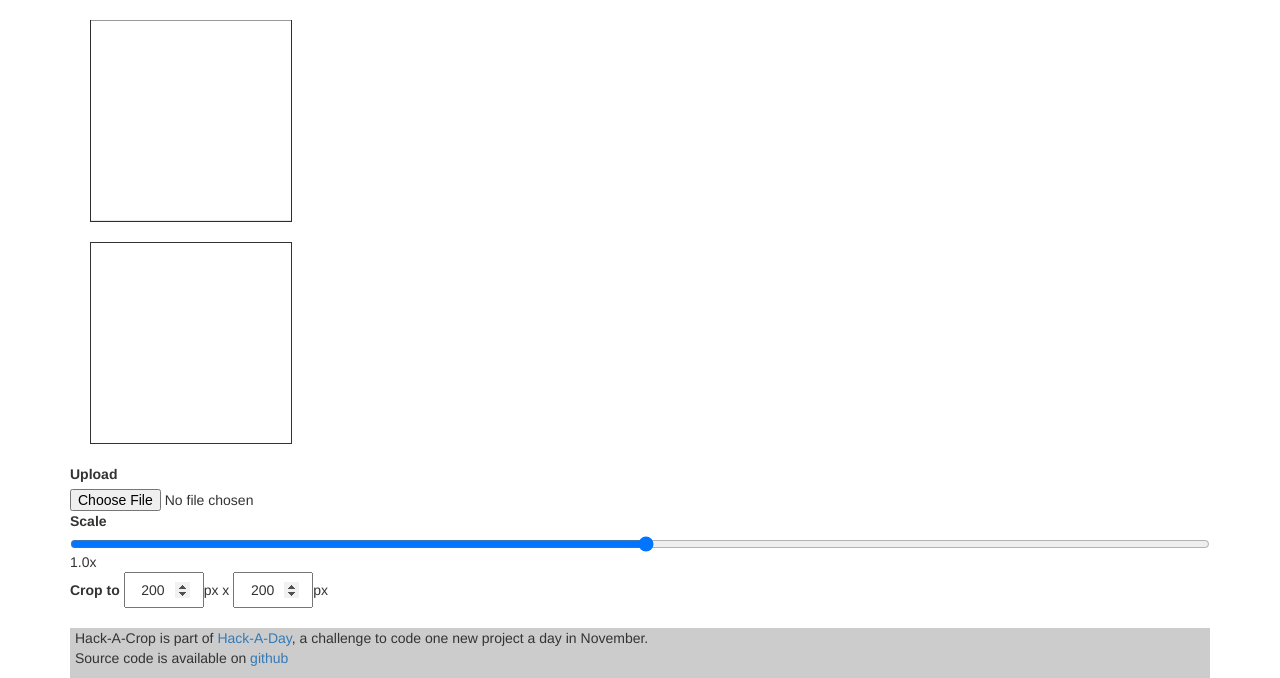
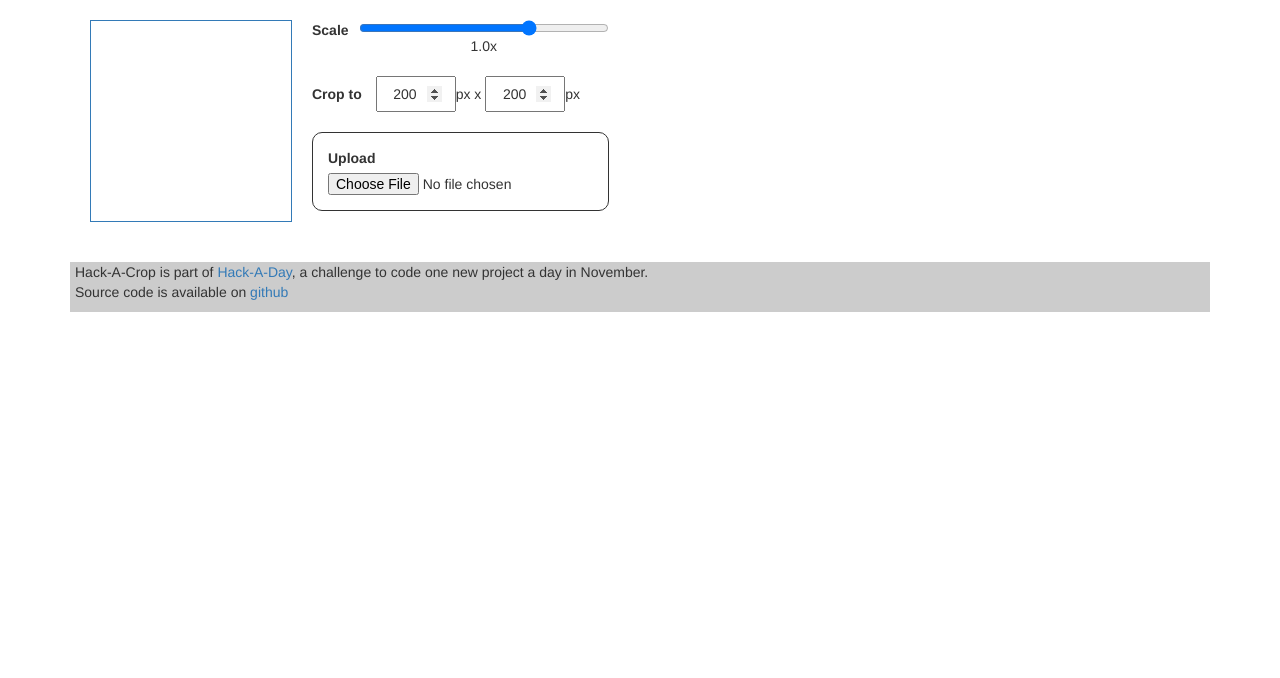
Before and after one commit to za3k/day18_crop, a Flask app: page / in a window 1280 px wide. Shown: the part 148-826 px from the top of the page. After the commit the page ends 460 px from the top, so only its background shows below. Run offline with Flask 2, Linux system fonts and the light colour scheme; a map, chart or similar area stays blank; some libraries are stand-ins or nearby versions.

Commit message:
Improve styling

```diff
--- a/static/index.js
+++ b/static/index.js
@@ -40,9 +40,9 @@ function makeDraggable(thing, container, onChange) { // Takes two jquery objects
     thing.on("mousedown", (ev) => {
         let shiftX = ev.clientX - thing[0].getBoundingClientRect().left;
         let shiftY = ev.clientY - thing[0].getBoundingClientRect().top;
-        function moveAt(pageX, pageY) {
-            const requestedLeft = pageX - container[0].getBoundingClientRect().left - shiftX
-            const requestedTop = pageY - container[0].getBoundingClientRect().top - shiftY;
+        function moveAt(clientX, clientY) {
+            const requestedLeft = clientX - container[0].getBoundingClientRect().left - shiftX
+            const requestedTop = clientY - container[0].getBoundingClientRect().top - shiftY;
             const limitRight = container.width() - thing.width();
             const limitBottom = container.height() - thing.height();
             const left = Math.min(Math.max(0, requestedLeft), limitRight);
@@ -51,10 +51,10 @@ function makeDraggable(thing, container, onChange) { // Takes two jquery objects
             thing.css("top", `${top}px`);
             onChange();
         }
-        moveAt(ev.pageX, ev.pageY);
+        moveAt(ev.clientX, ev.clientY);
 
         function onMouseMove(ev) {
-            moveAt(ev.pageX, ev.pageY);
+            moveAt(ev.clientX, ev.clientY); // may not be all browsers
         }
         function onMouseUp(ev) {
             $(document).off("mousemove", onMouseMove);
@@ -71,24 +71,32 @@ function makeDraggable(thing, container, onChange) { // Takes two jquery objects
 $(document).ready(() => {
     const display = $(".display");
     const preview = $(".preview");
-    const file_input = $("#file");
-    const scale_input = window.scale = $("#scale");
-    const width = $("#width");
-    const height = $("#height");
+    const save = $("a.save");
     const highlight = $(".highlight");
-    const hiddenImage = window.hiddenImage = $("#uploadImage")[0];
-
+    const width_input = $("#width");
+    const height_input = $("#height");
+    const filename_input = $("#filename");
+    const onlyIf = $(".editing-only");
+    const hiddenImage = new Image();
+    let filename;
     let scale = 1.0;
 
     function setFile(image, scale) {
         const canvas = display[0];
-        canvas.width = image.width*scale; // Make room on the canvas
-        canvas.height = image.height*scale;
-        display.width(canvas.width); // Make room on <canvas>
-        display.height(canvas.height);
         const context = window.context = canvas.getContext('2d');
-        context.clearRect(0, 0, canvas.width, canvas.height);
-        context.drawImage(image, 0, 0, image.width, image.height, 0, 0, canvas.width, canvas.height);
+        save.off("click", saveImage);
+        if (image) {
+            canvas.width = image.width*scale; // Make room on the canvas
+            canvas.height = image.height*scale;
+            display.width(canvas.width); // Make room on <canvas>
+            display.height(canvas.height);
+            context.drawImage(image, 0, 0, image.width, image.height, 0, 0, canvas.width, canvas.height);
+            save.on("click", saveImage);
+            onlyIf.show();
+        } else {
+            context.clearRect(0, 0, canvas.width, canvas.height);
+            onlyIf.hide();
+        }
         updatePreview();
     }
     function updatePreview() {
@@ -98,15 +106,24 @@ $(document).ready(() => {
         const top = highlight.css("top").slice(0,-2);
         const width = highlight.width();
         const height = highlight.height();
-        if (display[0].width == 0) context.clearRect(0, 0, previewCanvas.width, previewCanvas.height);
-        else context.drawImage(display[0], left, top, width, height, 0, 0, width, height);
+        context.clearRect(0, 0, previewCanvas.width, previewCanvas.height);
+        if (display[0].width != 0) context.drawImage(display[0], left, top, width, height, 0, 0, width, height);
+    }
+    function saveImage(ev) {
+        var link = ev.currentTarget;
+        $(link).prop("href", preview[0].toDataURL("image/png"))
+               .prop("download", filename + ".png");
     }
 
-    file_input.change((ev) => {
+    filename_input.on("change", (ev) => {
+        filename = ev.currentTarget.value;
+    });
+    $("#file").change((ev) => {
         const f = ev.target.files[0];
         if (!f) setFile();
         else if (!f.type.startsWith("image/")) setFile();
         else {
+            filename_input[0].value = filename = f.name.split(/(\\|\/)/g).pop().split(".")[0];
             const reader = new FileReader();
             //URL.createObjectURL instead of FileReader?
             reader.onload = (e) => {
@@ -118,30 +135,32 @@ $(document).ready(() => {
             reader.readAsDataURL(f);
         }
     });
+    setFile();
 
-    scale_input.on("input", (ev) => {
-        scale = scale_input[0].trueValue;
+    $("#scale").on("input", (ev) => {
+        scale = ev.currentTarget.trueValue;
         setFile(hiddenImage, scale);
         updatePreview();
     });
-    width.on("change", (ev) => {
-        highlight.width(width[0].value);
-        preview.width(width[0].value);
-        preview[0].width = width[0].value;
+
+    function updateCropSize() {
+        const width = width_input[0].value;
+        const height = height_input[0].value;
+
+        highlight.width(width);
+        preview.width(width);
+        preview[0].width = width;
+
+        highlight.height(height);
+        preview.height(height);
+        preview[0].height = height;
+
         updatePreview();
-    });
-    height.on("change", (ev) => {
-        highlight.height(height[0].value);
-        preview.height(height[0].value);
-        preview[0].height = height[0].value;
-        updatePreview();
-    });
-    highlight.width(width[0].value);
-    highlight.height(height[0].value);
-    preview.width(width[0].value);
-    preview.height(height[0].value);
-    preview[0].width = width[0].value;
-    preview[0].height = height[0].value;
+    }
+    width_input.on("change", updateCropSize);
+    height_input.on("change", updateCropSize);
+    updateCropSize();
+
 
     makeDraggable(highlight, display, updatePreview);
 });
--- a/static/style.css
+++ b/static/style.css
@@ -31,13 +31,47 @@
     box-shadow: 0 0 0 9999px rgba(0,0,0,0.2);
 }
 
-#uploadContainer {
-    overflow: visible;
-    width: 0px;
-    height: 0px;
+a[disabled=disabled] {
+    color: grey;
 }
-#uploadImage {
-    visibility: hidden;
+
+.hflex {
+    display: flex;
+    flex-direction: row;
+}
+
+.vflex {
+    display: flex;
+    flex-direction: column;
+}
+
+.controls > * {
+    margin-top: 20px;
+}
+
+label {
+    margin-right: 10px;
+}
+.scale {
+    width: auto;
+    flex-grow: 1;
+    flex-shrink: 1;
+}
+.scale > span {
+    display: block;
+    text-align: center;
+}
+
+.upload {
+    border: 1px solid;
+    padding: 10px;
+    border-radius: 10px;
+}
+.upload > * {
+    margin: 5px;
+}
+.valign {
+    align-items: center;
 }
 
 /* -- All Hack-A-Day projects -- */
--- a/templates/index.html
+++ b/templates/index.html
@@ -9,25 +9,39 @@
 {% endblock %}
 
 {% block content %}
-<div class="display-cont">
+<div class="hflex">
+    <a class="save">
+        <canvas class="preview" id="preview"></canvas>
+    </a>
+    <div class="controls">
+        <div class="hflex">
+            <label for="scale">Scale</label>
+            <div class="scale">
+                <input class="display-range scale-logarithmic" display="scale-display" type="range" min="0.2" max="2" value="1" step="0.1" name="scale" id="scale" />
+                <span><span id="scale-display">1.0</span>x</span>
+            </div>
+        </div>
+        <div>
+            <label>Crop to</label>
+            <input type="number" value="200" min="1" placeholder="width" id="width">px x <input type="number" min="1" value="200" placeholder="height" id="height">px
+        </div>
+        <div class="hflex upload valign">
+            <div class="editing-only">
+                <a type="submit" class="btn btn-primary save" id="save">Save Image</a>
+            </div>
+            <div class="editing-only">
+                <label for="filename">Filename</label>
+                <input class="filename" type="text" name="filename" id="filename" value="" placeholder="first upload a file" />
+            </div>
+            <div>
+                <label for="file">Upload</label>
+                <input type="file" class="file" id="file" />
+            </div>
+        </div>
+    </div>
+</div>
+<div class="display-cont editing-only">
     <div class="highlight" id="highlight"></div>
     <canvas class="display"></canvas>
 </div>
-<canvas class="preview" id="preview"></canvas>
-<div>
-    <label for="file">Upload</label>
-    <input type="file" class="file" id="file" />
-</div>
-<div>
-    <label for="scale">Scale</label>
-    <input class="display-range scale-logarithmic" display="scale-display" type="range" min="0.5" max="2" value="1" step="0.1" name="scale" id="scale" />
-    <span id="scale-display">1.0</span>x
-</div>
-<div>
-    <label>Crop to</label>
-    <input type="number" value="200" min="1" placeholder="width" id="width">px x <input type="number" min="1" value="200" placeholder="height" id="height">px
-</div>
-<div id="uploadContainer">
-    <img id="uploadImage"/>
-</div>
 {% endblock %}
```
